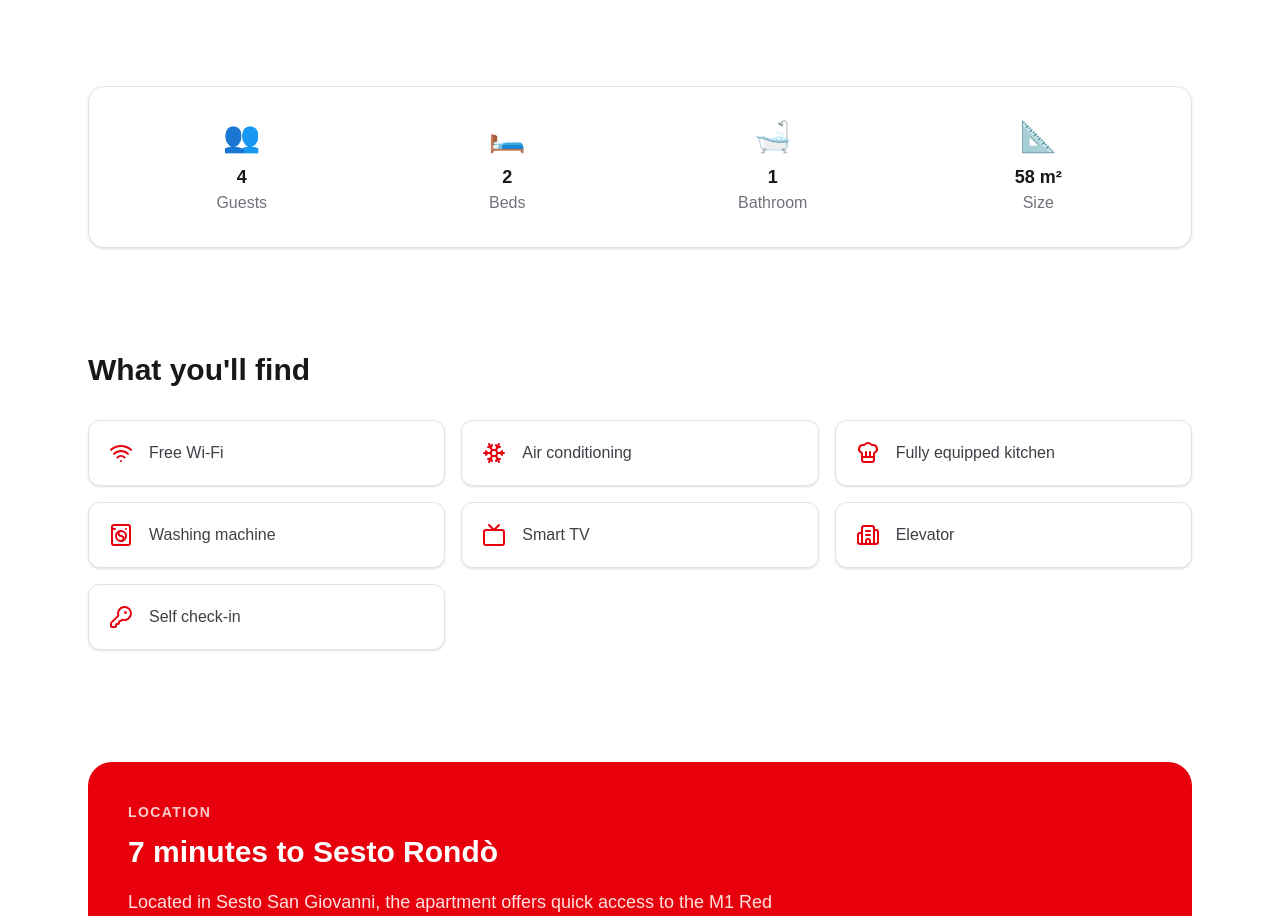
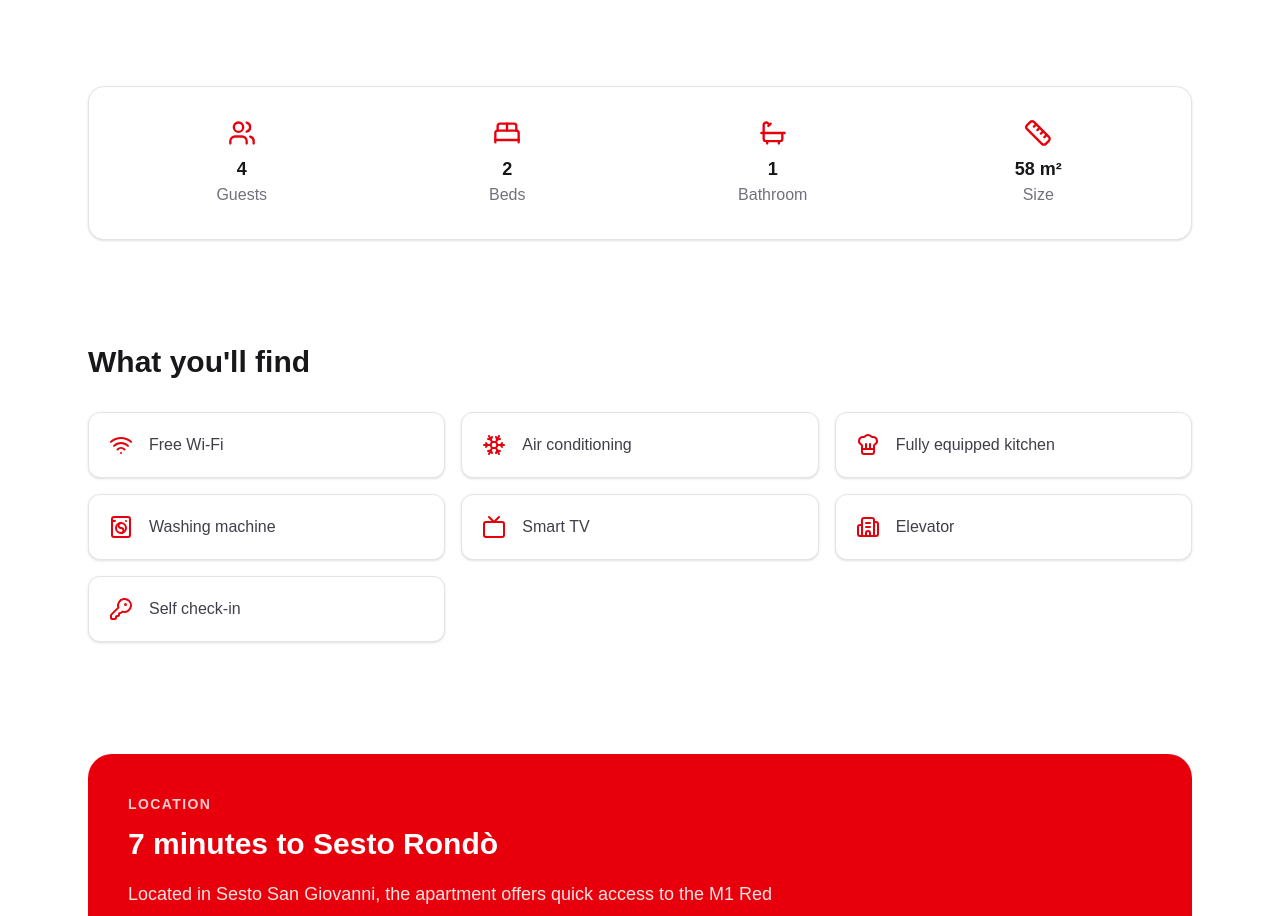
Before and after one commit to beppeblu1/milan-red-line, a Next.js app: page /apartments/arco in a window 1280 px wide. Shown: the part 951-1867 px from the top of the page. Built offline with nearby package versions, Linux system fonts and the light colour scheme.

Commit message:
Unify apartment icons with design system

```diff
--- a/components/ApartmentInfo.tsx
+++ b/components/ApartmentInfo.tsx
@@ -1,3 +1,10 @@
+import {
+  Users,
+  BedDouble,
+  Bath,
+  Ruler,
+} from "lucide-react";
+
 type ApartmentInfoProps = {
   guests: number;
   beds: number;
@@ -15,25 +22,25 @@ type ApartmentInfoProps = {
     <section className="mx-auto max-w-6xl px-6 py-10">
       <div className="grid grid-cols-2 gap-6 rounded-2xl border border-zinc-200 bg-white p-8 shadow-sm md:grid-cols-4">
         <div className="text-center">
-            <div className="text-3xl">👥</div>
+          <Users className="mx-auto h-7 w-7 text-red-600" />
           <p className="mt-2 text-lg font-semibold">{guests}</p>
           <p className="text-zinc-500">Guests</p>
         </div>
 
         <div className="text-center">
-            <div className="text-3xl">🛏️</div>
+          <BedDouble className="mx-auto h-7 w-7 text-red-600" />
           <p className="mt-2 text-lg font-semibold">{beds}</p>
           <p className="text-zinc-500">Beds</p>
         </div>
 
         <div className="text-center">
-            <div className="text-3xl">🛁</div>
+          <Bath className="mx-auto h-7 w-7 text-red-600" />
           <p className="mt-2 text-lg font-semibold">{bathrooms}</p>
           <p className="text-zinc-500">Bathroom</p>
         </div>
 
         <div className="text-center">
-            <div className="text-3xl">📐</div>
+          <Ruler className="mx-auto h-7 w-7 text-red-600" />
           <p className="mt-2 text-lg font-semibold">{squareMeters} m²</p>
           <p className="text-zinc-500">Size</p>
         </div>
```
Lines whose indentation alone changed are shown as unchanged.
